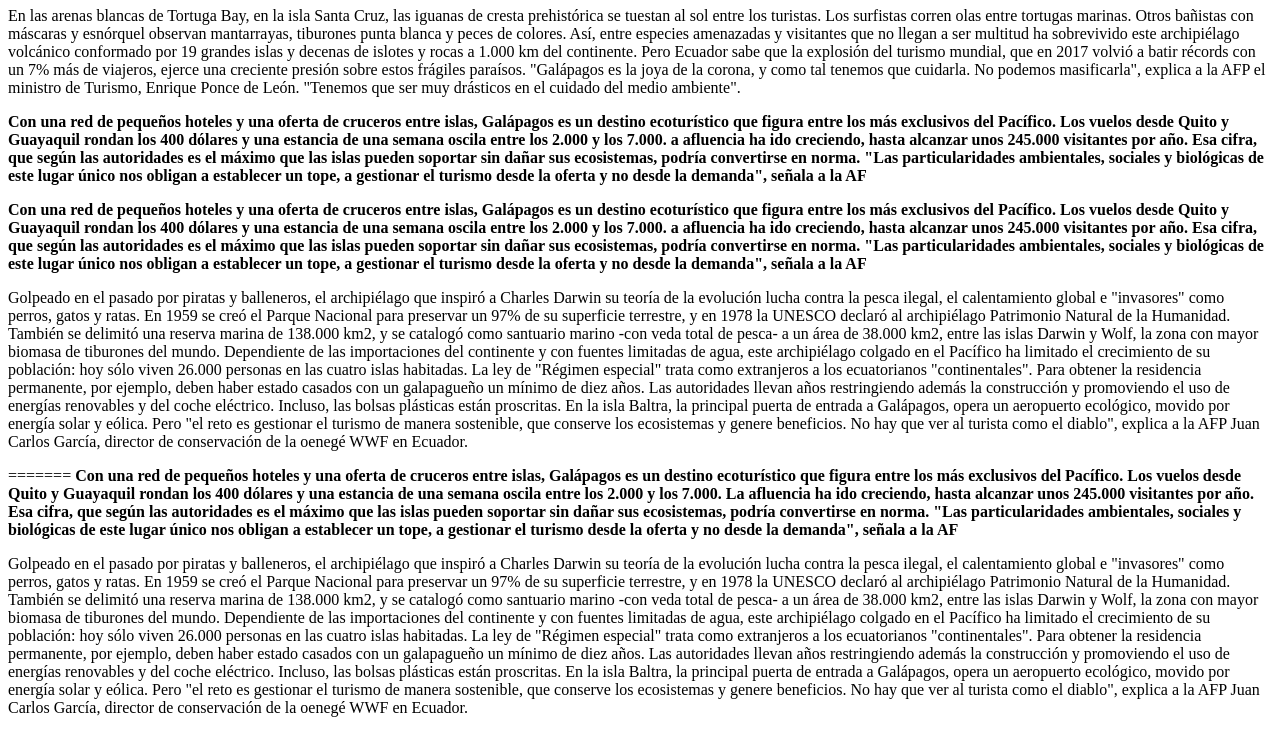
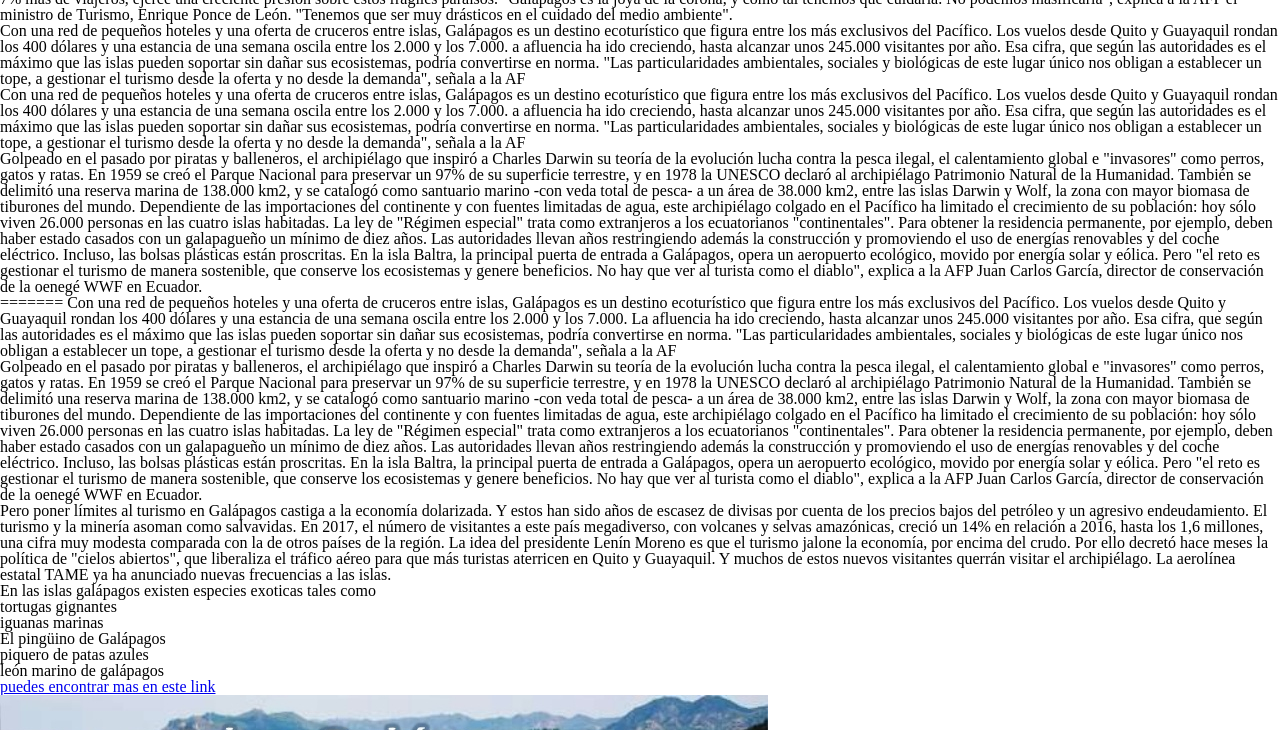
Before and after one commit to edbustos223/curso-tajamar-, a plain HTML site: page pagina web/ECUADOR.html in a window 1280 px wide. Shown: the part 73-803 px from the top of the page. Drawn offline with Linux system fonts and the light colour scheme.

Commit message:
ejerciccio estilos

```diff
--- a/pagina web/ECUADOR.html
+++ b/pagina web/ECUADOR.html
@@ -5,8 +5,9 @@
     <meta name="viewport" content="width=device-width, initial-scale=1.0">
     <meta http-equiv="X-UA-Compatible" content="ie=edge">
     <title>Islas Galápagos</title>
-    <link rel="shortcut icon" href="321027.png" type="image/x-icon">
-    <link rel="stylesheet" href="./CSS./..">
+  <!--  <link rel="shortcut icon" href="321027.png" type="image/x-icon">
+    <link rel="stylesheet" href="./CSS./.."> -->
+    <link rel="stylesheet" href="./reset.css">
 
     <style>
         h1 {color: forestgreen}
--- a/pagina web/reset.css
+++ b/pagina web/reset.css
@@ -0,0 +1,48 @@
+/* http://meyerweb.com/eric/tools/css/reset/
+   v2.0 | 20110126
+   License: none (public domain)
+*/
+
+html, body, div, span, applet, object, iframe,
+h1, h2, h3, h4, h5, h6, p, blockquote, pre,
+a, abbr, acronym, address, big, cite, code,
+del, dfn, em, img, ins, kbd, q, s, samp,
+small, strike, strong, sub, sup, tt, var,
+b, u, i, center,
+dl, dt, dd, ol, ul, li,
+fieldset, form, label, legend,
+table, caption, tbody, tfoot, thead, tr, th, td,
+article, aside, canvas, details, embed,
+figure, figcaption, footer, header, hgroup,
+menu, nav, output, ruby, section, summary,
+time, mark, audio, video {
+	margin: 0;
+	padding: 0;
+	border: 0;
+	font-size: 100%;
+	font: inherit;
+	vertical-align: baseline;
+}
+/* HTML5 display-role reset for older browsers */
+article, aside, details, figcaption, figure,
+footer, header, hgroup, menu, nav, section {
+	display: block;
+}
+body {
+	line-height: 1;
+}
+ol, ul {
+	list-style: none;
+}
+blockquote, q {
+	quotes: none;
+}
+blockquote:before, blockquote:after,
+q:before, q:after {
+	content: '';
+	content: none;
+}
+table {
+	border-collapse: collapse;
+	border-spacing: 0;
+}
```
